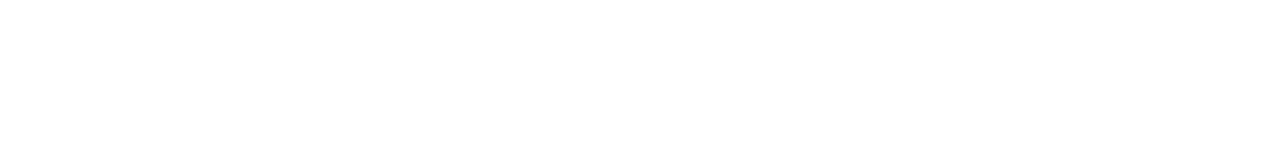
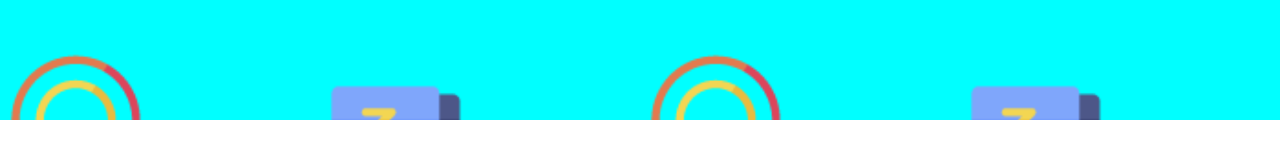
Before and after one commit to Marcosshyguy/html-css-booleaner, a plain HTML site: page index.html in a window 1280 px wide. Drawn offline with Linux system fonts and the light colour scheme.

Commit message:
add backhround image to header

```diff
--- a/css/style.css
+++ b/css/style.css
@@ -0,0 +1,13 @@
+*{
+    margin: 0;
+    padding: 0;
+    box-sizing: border-box;
+}
+
+header{
+    height: 120px;
+    background-color: aqua;
+    background-image: url(../img/pattern.png);
+    background-size: cover;
+    /* border: 1px solid black; */
+}
--- a/index.html
+++ b/index.html
@@ -9,5 +9,12 @@
     <title>The Booleaner</title>
 </head>
 <body>
+    <!-- header -->
+    <header>
+        <section class="header-background">
+            <!-- <img src="img/logo.svg" alt="logo"> -->
+        </section>
+    </header>
+    <!-- end header -->
 </body>
 </html>
```
